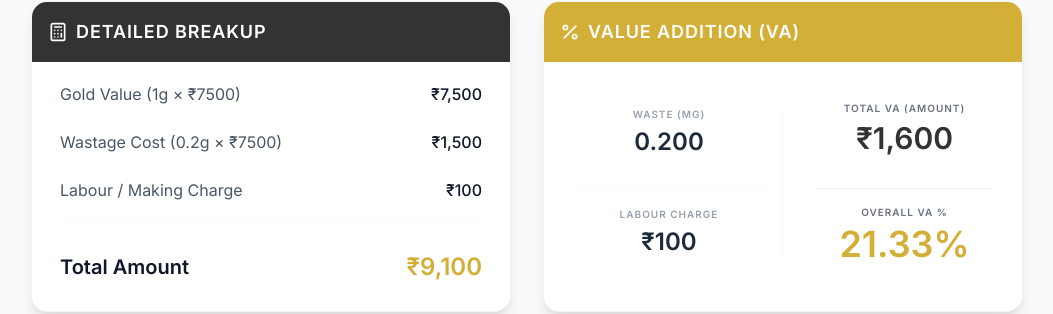
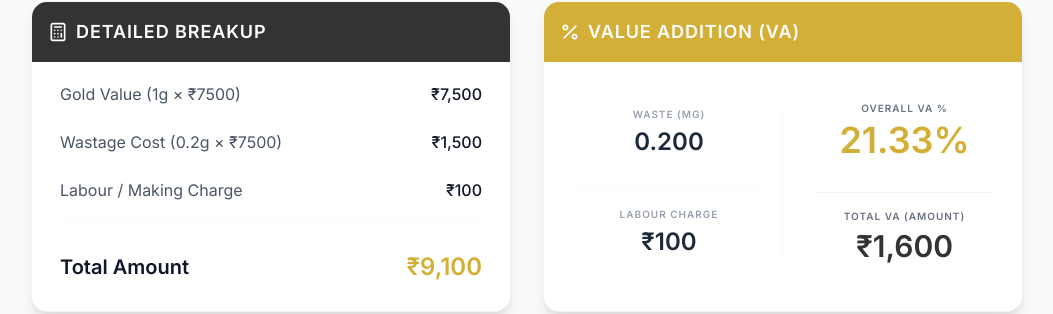
Before and after one commit to ShyamPrasadh/Vasavi-jewellery, a Next.js app: page / in a window 1280 px wide. Shown: the part 355-669 px from the top of the page, without its empty margins (113-1166 px from the left). Built offline with nearby package versions, Linux system fonts and the light colour scheme; no server answers.

Commit message:
Swap positions of VA Percentage and VA Amount for better visual hierarchy

```diff
--- a/src/app/page.tsx
+++ b/src/app/page.tsx
@@ -170,12 +170,12 @@ export default function CalculatorPage() {
               {/* Right Column: VA Totals */}
               <div className="space-y-8 pl-8 flex flex-col justify-center">
                 <div className="text-center">
+                  <p className="text-gray-500 uppercase text-[10px] font-bold tracking-widest mb-1">Overall VA %</p>
+                  <p className="text-4xl font-bold text-[#D4AF37]">{calculations.vaPercent.toFixed(2)}%</p>
+                </div>
+                <div className="text-center pt-4 border-t border-gray-100">
                   <p className="text-gray-500 uppercase text-[10px] font-bold tracking-widest mb-1">Total VA (Amount)</p>
                   <p className="text-3xl font-bold text-[#333333]">₹{calculations.vaAmount.toLocaleString()}</p>
-                </div>
-                <div className="text-center pt-4 border-t border-gray-100">
-                  <p className="text-gray-500 uppercase text-[10px] font-bold tracking-widest mb-1">Overall VA %</p>
-                  <p className="text-4xl font-bold text-[#D4AF37]">{calculations.vaPercent.toFixed(2)}%</p>
                 </div>
               </div>
             </div>
```
